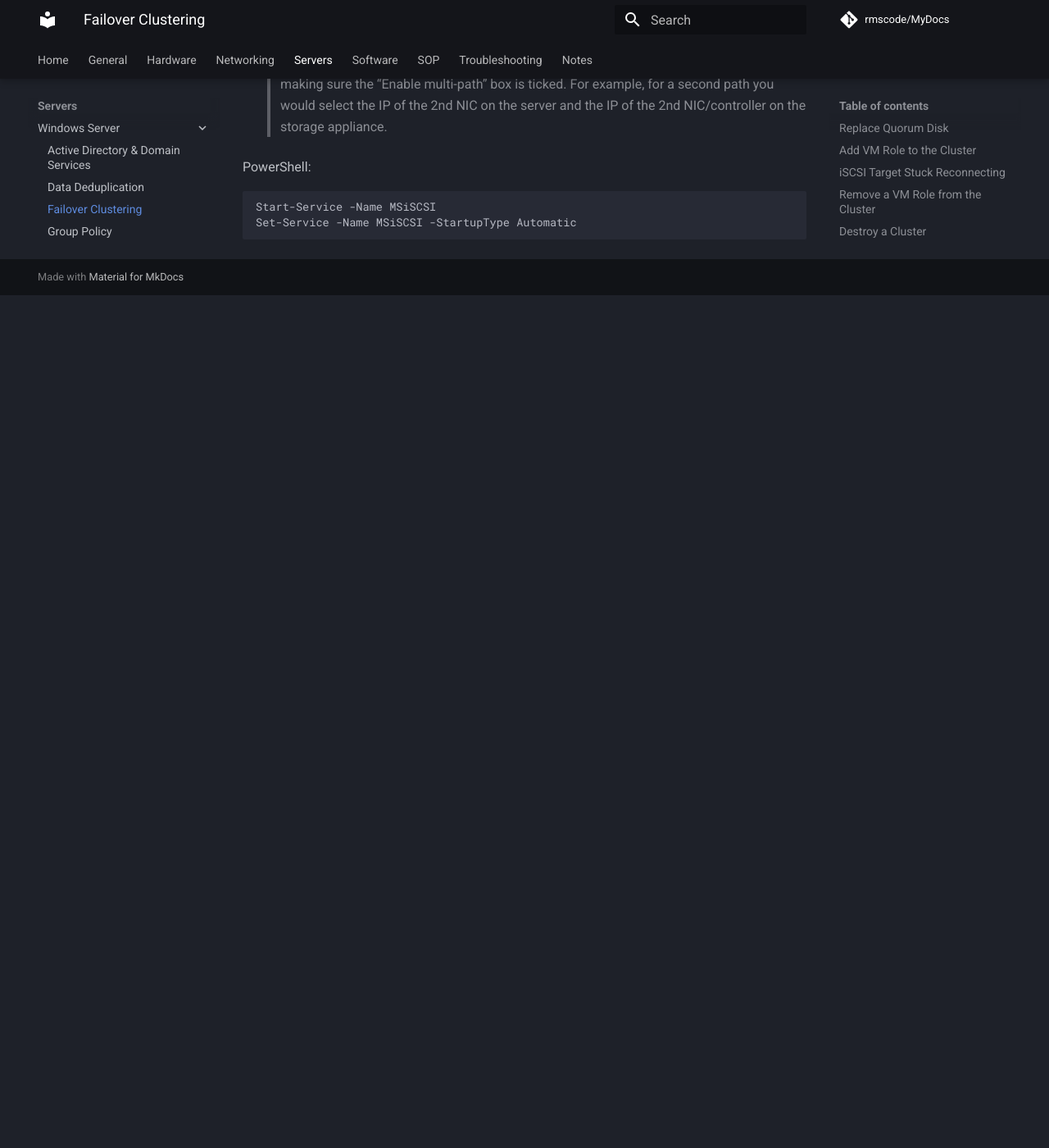
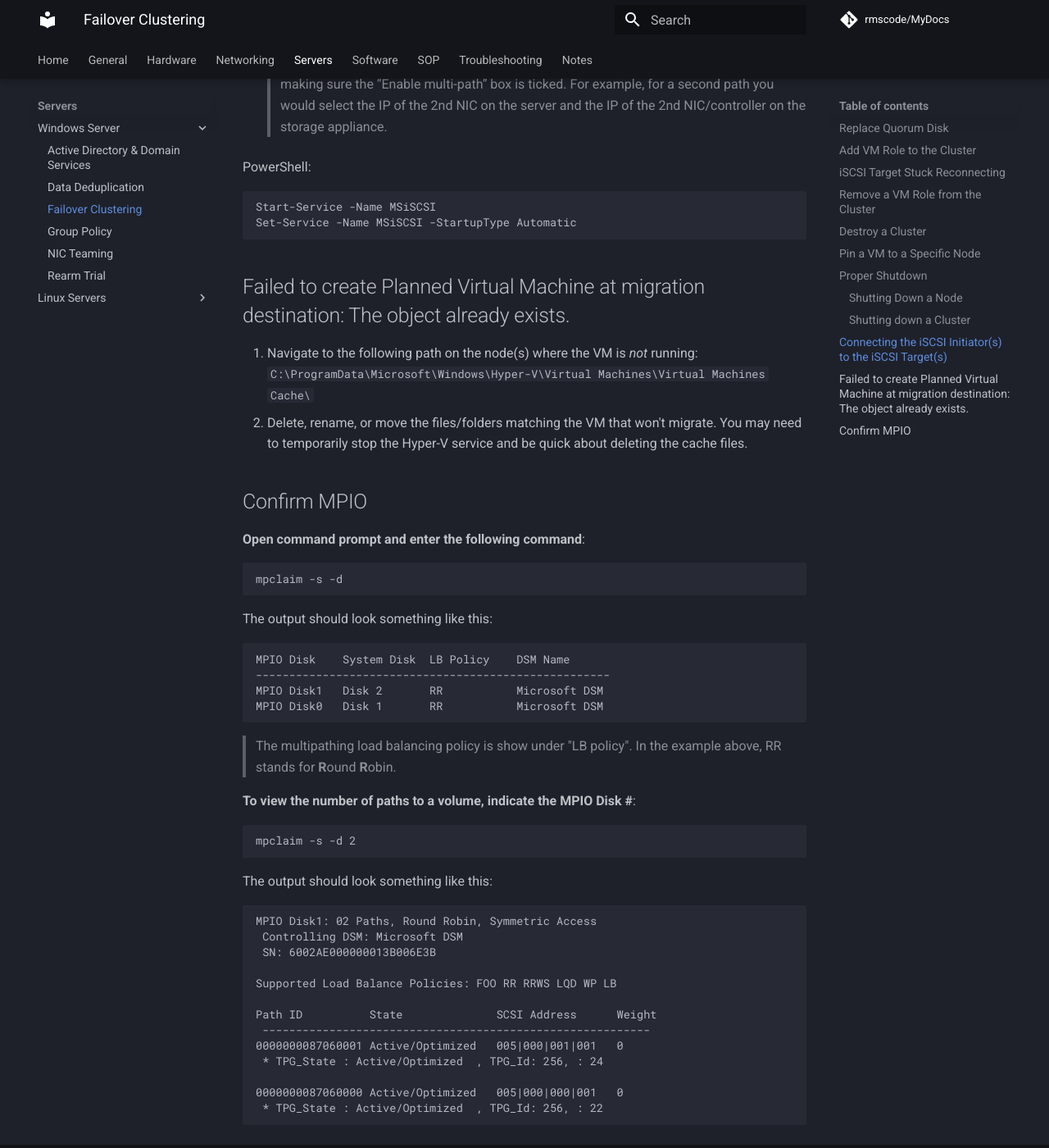
Before and after one commit to rmscode/binary-garden, an MkDocs documentation site: the page built from docs/servers/windows-server/msft-cluster.md, in a window 1280 px wide and 1400 px high, scrolled down 3255 px. Shown: the whole window at 82% size. Built offline with MkDocs 1.6.1 and Material for MkDocs 9.7.7, drawn with Linux system fonts in a browser that asks for light colours; comment, search, counter and statistics services are not loaded; before the commit the page ends 3615 px from its top, so only the background shows below that.

Commit message:
Update msft-cluster.md

````diff
--- a/docs/servers/windows-server/msft-cluster.md
+++ b/docs/servers/windows-server/msft-cluster.md
@@ -93,6 +93,7 @@
 3           | Guest OS is shutdown forcibly
 
 ## Connecting the iSCSI Initiator(s) to the iSCSI Target(s)
+
 1.	From the iSCSI Initiator host server run iscsicpl.exe and click yes to start the service with Windows.
 2.	Discovery tab > Discover Portal > Enter the IP address or DNS name of the iSCSI Target server > OK.
 3.	Targets tab > Select the target from the list > Connect > Advanced > Configure the following settings:
@@ -107,3 +108,53 @@
 Start-Service -Name MSiSCSI
 Set-Service -Name MSiSCSI -StartupType Automatic
 ```
+
+## Failed to create Planned Virtual Machine at migration destination: The object already exists.
+
+1. Navigate to the following path on the node(s) where the VM is *not* running:
+            `C:\ProgramData\Microsoft\Windows\Hyper-V\Virtual Machines\Virtual Machines Cache\`
+2. Delete, rename, or move the files/folders matching the VM that won't migrate. You may need to temporarily stop the Hyper-V service and be quick about deleting the cache files.
+
+## Confirm MPIO
+
+**Open command prompt and enter the following command**:
+
+```cmd
+mpclaim -s -d
+```
+
+The output should look something like this:
+
+```cmd
+MPIO Disk    System Disk  LB Policy    DSM Name
+-----------------------------------------------------
+MPIO Disk1   Disk 2       RR           Microsoft DSM
+MPIO Disk0   Disk 1       RR           Microsoft DSM
+```
+
+> The multipathing load balancing policy is show under "LB policy". In the example above, RR stands for **R**ound **R**obin.
+
+**To view the number of paths to a volume, indicate the MPIO Disk #**:
+
+```cmd
+mpclaim -s -d 2
+```
+
+The output should look something like this:
+
+```cmd
+MPIO Disk1: 02 Paths, Round Robin, Symmetric Access
+ Controlling DSM: Microsoft DSM
+ SN: 6002AE000000013B006E3B
+
+Supported Load Balance Policies: FOO RR RRWS LQD WP LB
+
+Path ID          State              SCSI Address      Weight
+ ----------------------------------------------------------
+0000000087060001 Active/Optimized   005|000|001|001   0
+ * TPG_State : Active/Optimized  , TPG_Id: 256, : 24
+
+0000000087060000 Active/Optimized   005|000|000|001   0
+ * TPG_State : Active/Optimized  , TPG_Id: 256, : 22
+
+```
````
